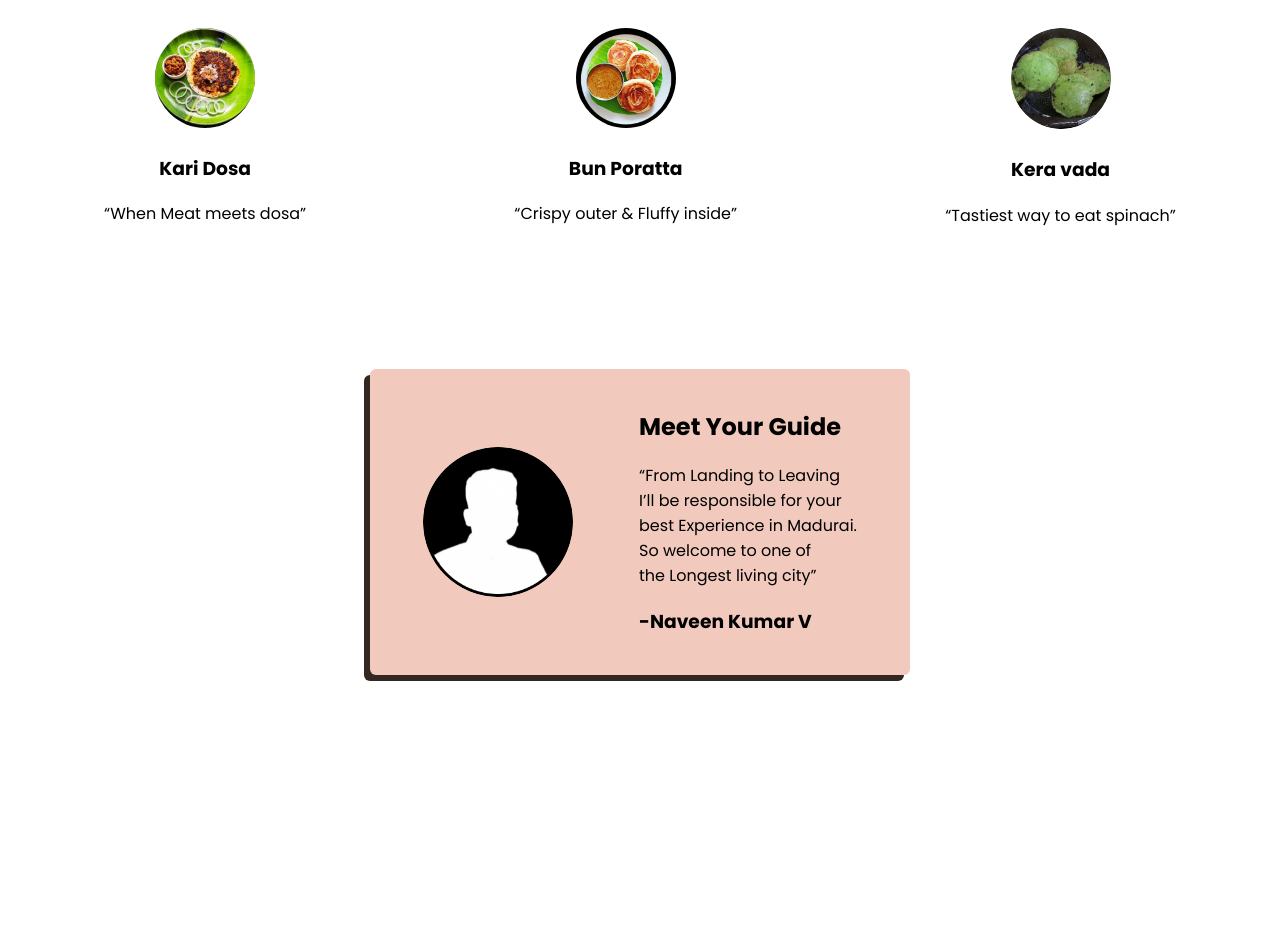
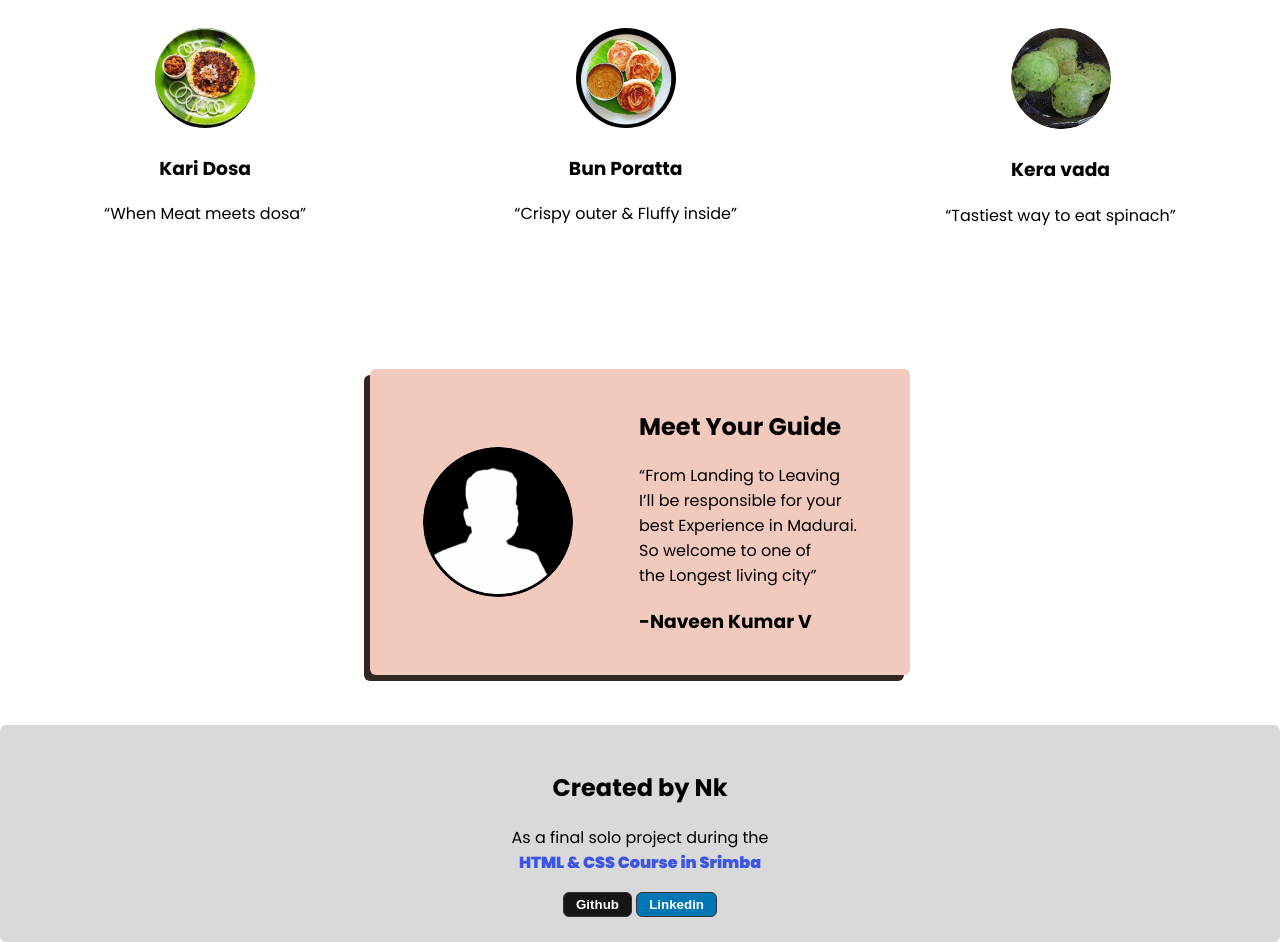
Before and after one commit to NK-dev-24/Small-webdev-Learning-Projects, a plain HTML site: page Madurai-site/index.html in a window 1280 px wide. Shown: the part 915-1857 px from the top of the page. Before the commit the page ends 1640 px from the top, so only its background shows below. Drawn offline with Linux system fonts and the light colour scheme; a web font is replaced by a local one.

Commit message:
Add Fix Footer

```diff
--- a/Madurai-site/index.html
+++ b/Madurai-site/index.html
@@ -43,5 +43,10 @@
       <h3>-Naveen Kumar V</h3>
     </div>
   </div>
-
+  <footer>
+    <h2> Created by Nk</h2>
+    <p> As a final solo project during the <br> <a id="link" href="https://youtu.be/a_iQb1lnAEQ?si=Q3V3ON39qYGhe8Cx&t=18782"> HTML & CSS Course in Srimba</a> </p>
+    <button id="github"> <a href="https://github.com/NK-dev-24"> Github </a></button>
+    <button id="linkedin"> <a href="https://www.linkedin.com/in/naveen-kumar-v-link/"> Linkedin </a> </button>
+  </footer>
 </body>
--- a/Madurai-site/styles.css
+++ b/Madurai-site/styles.css
@@ -68,3 +68,35 @@ img{
 #profile-img{
   width: 150px;
 }
+
+footer{
+  background-color: #D9D9D9;
+  padding: 25px;
+  border-radius: 6px
+}
+
+button{;
+  border-radius: 6px;
+  padding: 4px 12px;
+  border: 1px solid #333333;
+}
+
+#linkedin{
+  background-color: #0077B5;
+}
+
+#github{
+  background-color: #171515;
+}
+
+a{
+  text-decoration: none;
+  color: #ffffff ;
+  font-weight: 700;
+}
+
+#link{
+  color: rgb(60, 85, 230);
+  font-weight: 900;
+
+}
```
